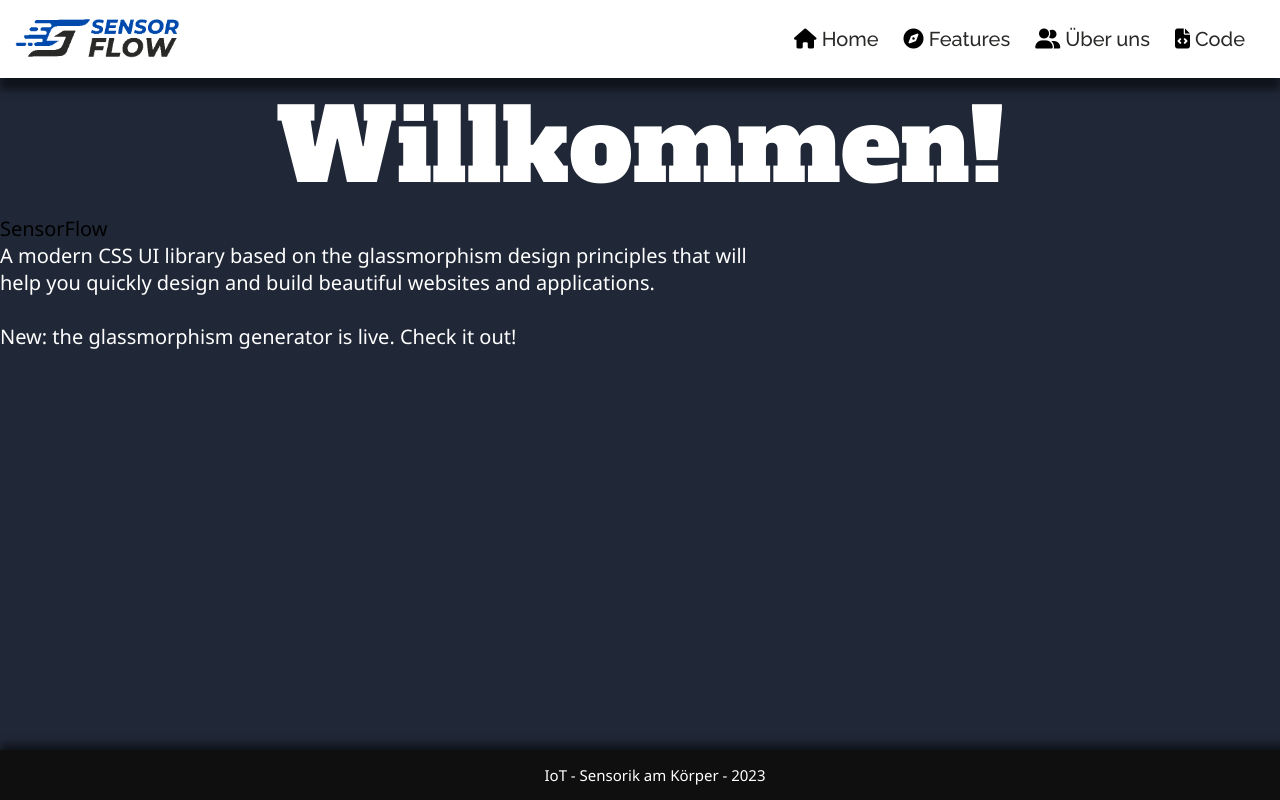
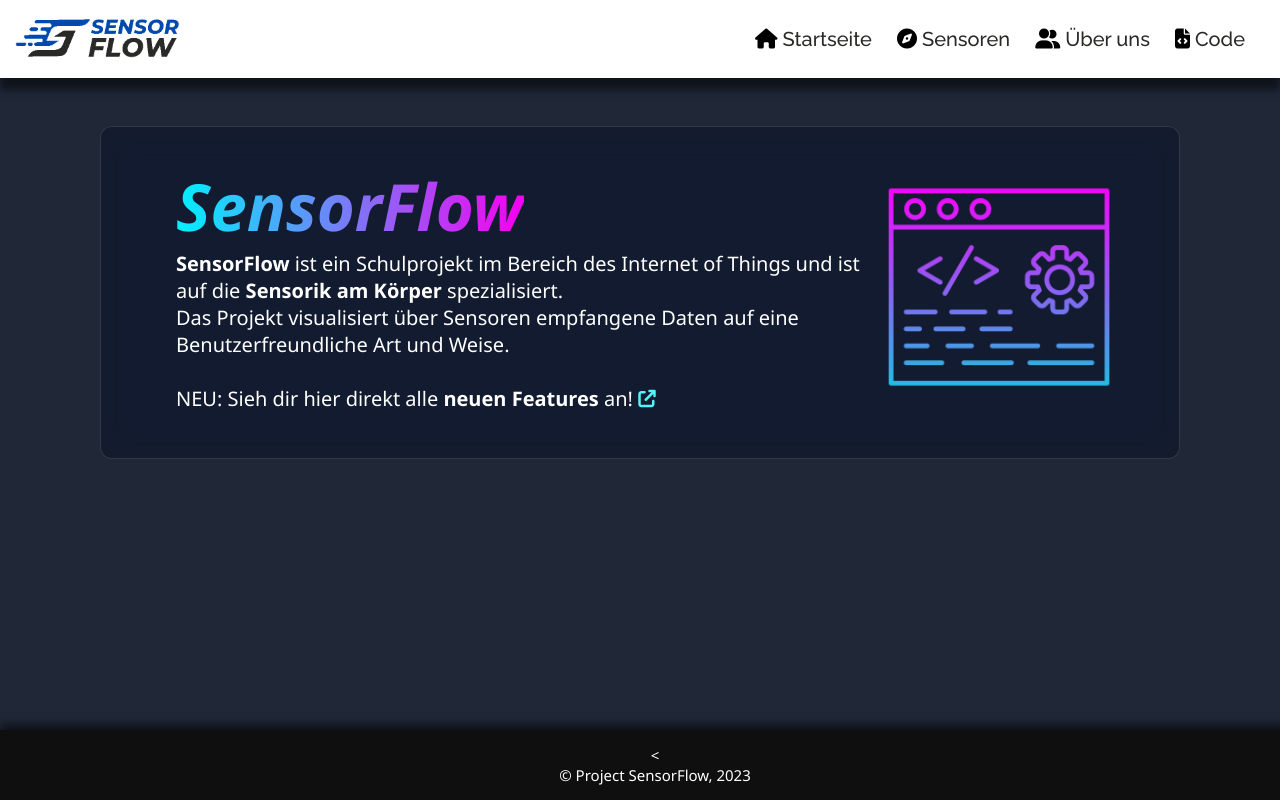
Before and after one commit to FruchtTea/SensorFlow, a Flask app: page / in a window 1280 px wide. Run offline with Flask 3, Linux system fonts and the light colour scheme; parts of the project's set-up code (start-up, migrations or seed data) failed here and were passed over.

Commit message:
Design upgrade yolo

```diff
--- a/main.py
+++ b/main.py
@@ -1,6 +1,11 @@
 from flask import Flask, render_template
 import folium, time, threading, json, subprocess
 import paho.mqtt.client as mqtt
+
+long = 0
+lat = 0
+temp = 0
+humid = 0
 
 ################## HIER STARTET MQTT LOGIK ##################
 gruppenname = "sensorik"
@@ -13,10 +18,19 @@ client_name = id + gruppenname + "server"
 client_telemetry_topic = id + gruppenname + "/telemetry"
 
 # Erzeugen des MQTT-Client Objekts und verbinden mit dem MQTT-Broker
-mqtt_client = mqtt.Client(client_name)
-mqtt_client.connect("test.mosquitto.org")
-mqtt_client.loop_start()
-print("MQTT connected - MAIN.py")
+def subscribe_to_mqtt():
+    global mqtt_client
+
+    mqtt_client = mqtt.Client(client_name)
+    mqtt_client.connect("test.mosquitto.org")
+    mqtt_client.loop_start()
+    print("MQTT connected")
+
+    # Abonniert die oben gegebene Topic
+    mqtt_client.subscribe(client_telemetry_topic)
+
+    # Legt fest, dass die Methode verarbeite_telemetry aufgerufen werden soll, wenn eine Nachricht eintrifft
+    mqtt_client.on_message = verarbeite_telemetry
 
 
 # Methode wird aufgerufen, sobald eine neue Nachricht empfangen wurde
@@ -43,16 +57,10 @@ def verarbeite_telemetry(client, nutzerdaten, nachricht):
         temp = float(data[1])
 
 
-# Abonniert die oben gegebene Topic
-mqtt_client.subscribe(client_telemetry_topic)
-
-# Legt fest, dass die Methode verarbeite_telemetry aufgerufen werden soll, wenn eine Nachricht eintrifft
-mqtt_client.on_message = verarbeite_telemetry
-
-
 ################## HIER STARTET DER FLASK SERVER ##################
 
 app = Flask(__name__)
+app.config["TEMPLATES_AUTO_RELOAD"] = True
 
 @app.route("/")
 def render_main_page():
@@ -94,13 +102,11 @@ def render_about_us_page():
     return render_template("ueber-uns.html")
 
 
-def startserver():
-    app.run()
+if __name__ == "__main__":
+    t1 = threading.Thread(target=subscribe_to_mqtt)
+    t1.start()
 
-
-if __name__ == "__main__":
-    t1 = threading.Thread(target=startserver)
-    t1.start()
+    app.run(debug=True)
 
 while True:
     try:
--- a/static/css/style.css
+++ b/static/css/style.css
@@ -8,7 +8,9 @@
 
     --logo-color-primary: #15335a;
     --logo-color-secondary: #292927;
+
     --font-color-default: #ffffff;
+    --font-color-blue: #296dff;
 }
 
 * {
@@ -21,6 +23,10 @@ body {
     background: linear-gradient(176deg, rgb(32, 39, 55) 100%, rgb(18, 24, 27) 50%);
     min-height: 100vh;
     background-attachment: fixed;
+}
+
+main {
+    margin-top: 3rem;
 }
 
 /* ========================= HEADER BEREICH ========================= */
@@ -101,6 +107,10 @@ body {
     border-radius: 5px;
 }
 
+.icon-link {
+    color: #ffffff;
+}
+
 /* ========================= MAIN BEREICH ========================= */
 
 .header {
@@ -108,6 +118,17 @@ body {
     color: var(--font-color-default);
     font-size: 100px;
     font-weight: 100;
+}
+
+.subheader {
+    background: linear-gradient(to right, #00f1ff, #f600f1);
+    display: inline;
+    -webkit-text-fill-color: transparent;
+    -webkit-background-clip: text;
+    background-clip: text;
+    font-size: 65px;
+    font-weight: 900;
+    font-style: italic;
 }
 
 .correct-icon-space {
@@ -122,8 +143,44 @@ hr {
     border-style: solid;
 }
 
+.glass-container {
+    display: flex;
+    justify-content: space-between;
+    margin-left: 100px;
+    margin-right: 100px;
+    padding: 35px;
+    padding-bottom: 40px;
+    backdrop-filter: blur(16px) saturate(180%);
+    -webkit-backdrop-filter: blur(16px) saturate(180%);
+    background-color: rgba(17, 25, 40, 0.75);
+    border-radius: 12px;
+    border: 1px solid rgba(255, 255, 255, 0.125);
+}
+
 .main-text-content {
     color: var(--font-color-default);
+}
+
+.mainpage-top-container {
+    margin-left: 40px;
+}
+
+.font-color-akzent {
+    font-weight: 700;
+    font-style: italic;
+}
+
+.icon-link {
+    color: #54f3fc;
+}
+
+.icon-link:hover {
+    color: #fa4af7;
+}
+
+#main-image {
+    width: 250px;
+    margin-right: 20px;
 }
 
 /* ========================= FOOTER BEREICH ========================= */
--- a/templates/index.html
+++ b/templates/index.html
@@ -6,22 +6,32 @@ Startseite
 
 {% block content %}
 
-<center>
-    <h1 class="header">Willkommen!</h1>
-</center>
+<div class="glass-container">
+    <div class="mainpage-top-container">
+        <div>
+            <h2 class="subheader">SensorFlow</h2>
+        </div>
+        <div>
+            <p class="main-text-content">
+                <span style="font-weight: 700;">SensorFlow</span>
+                ist ein Schulprojekt im Bereich des Internet of Things und ist auf die <span
+                    style="font-weight: 700;">Sensorik am Körper </span>spezialisiert.
+                <br>
+                Das Projekt visualisiert über Sensoren empfangene Daten auf eine Benutzerfreundliche Art und
+                Weise.
 
-<div>
-    <div>
-        <p class="subheader">SensorFlow</p>
+                <br><br>
+
+                NEU: Sieh dir hier direkt alle <span style="font-weight: 700;">neuen Features</span> an!
+                <a href="#" class="icon-link">
+                    <i class="fa-solid fa-arrow-up-right-from-square"></i>
+                </a>
+            </p>
+        </div>
     </div>
     <div>
-        <p class="main-text-content">
-            A modern <span>CSS UI library</span> based on the <span>glassmorphism design principles</span> that
-            will<br>help
-            you quickly design and build beautiful websites and applications.<br><br>
-
-            New: the glassmorphism generator is live. Check it out!
-        </p>
+        <img src="/static/visual/home-image.png" alt="image" id="main-image">
     </div>
 </div>
+
 {% endblock %}
--- a/templates/template.html
+++ b/templates/template.html
@@ -23,12 +23,12 @@
         <div class="navbar-link-wrapper">
             <div class="navbar-link-container">
                 <i class="fa-solid fa-house"></i>
-                <a class="navbar-link" href="/">Home</a>
+                <a class="navbar-link" href="/">Startseite</a>
             </div>
 
             <div class="dropdown navbar-link-container">
                 <i class="fa-solid fa-compass"></i>
-                <a class="navbar-link">Features</a>
+                <a class="navbar-link" href="">Sensoren</a>
                 <div class="dropdown-content">
                     <h1 class="dropdown-header">Alle Features</h1>
                     <hr>
@@ -61,19 +61,8 @@
     </main>
 
     <footer class="footer">
-        <p>IoT - Sensorik am Körper - 2023</p>
+        <<p>© Project SensorFlow, 2023</p>
     </footer>
-
-    <script>
-        console.log("  /$$$$$$                                                    /$$$$$$$$ /$$  ");
-        console.log(" /$$__  $$                                                  | $$_____/| $$ ");
-        console.log("| $$  \\__/  /$$$$$$  /$$$$$$$   /$$$$$$$  /$$$$$$   /$$$$$$ | $$      | $$  /$$$$$$  /$$  /$$  /$$");
-        console.log("|  $$$$$$  /$$__  $$| $$__  $$ /$$_____/ /$$__  $$ /$$__  $$| $$$$$   | $$ /$$__  $$| $$ | $$ | $$");
-        console.log(" \\____  $$| $$$$$$$$| $$  \\ $$|  $$$$$$ | $$  \\ $$| $$  \\__/| $$__/   | $$| $$  \\ $$| $$ | $$ | $$");
-        console.log(" /$$  \\ $$| $$_____/| $$  | $$ \\____  $$| $$  | $$| $$      | $$      | $$| $$  | $$| $$ | $$ | $$");
-        console.log("|  $$$$$$/|  $$$$$$$| $$  | $$ /$$$$$$$/|  $$$$$$/| $$      | $$      | $$|  $$$$$$/|  $$$$$/$$$$/");
-        console.log(" \\______/  \\_______/|__/  |__/|_______/  \\______/ |__/      |__/      |__/ \\______/  \\_____/\\___/");
-    </script>
 </body>
 
 </html>
```
Also changed, not shown: static/visual/home-image.png (added), static/visual/readme-struktur.png (deleted).
